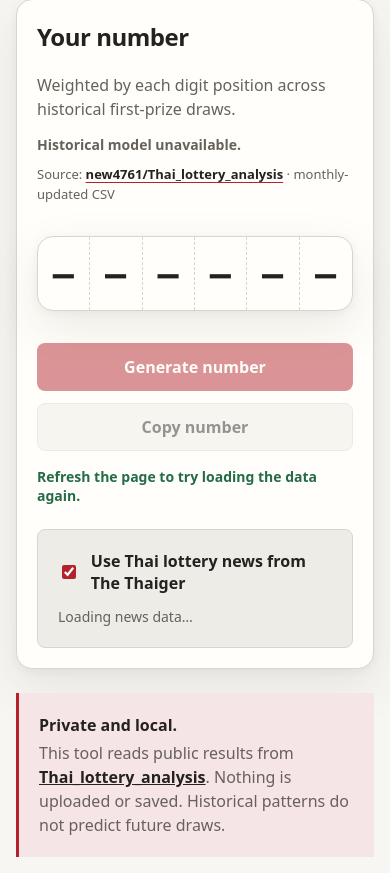
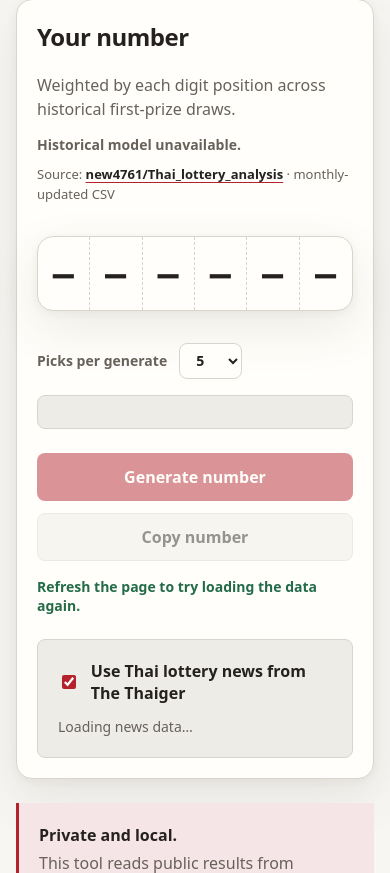
Before and after one commit to new4761/new4761.github.io, a PHP site: page /tools/lottery/ in a window 390 px wide. Shown: the part 492-1365 px from the top of the page. Run offline with PHP 8.4, Linux system fonts and the light colour scheme.

Commit message:
feat(lottery): multi-number generate with 1/3/5/10 picks
Adds a 'Picks per generate' selector (default 5) that drives the generate
button to produce N numbers in one click. The first pick stays in the
hero number-output for visual continuity; the rest render as a numbered
list (1., 2., ...) in a responsive grid under the controls. Copy button
writes all picks newline-joined to the clipboard when N > 1, or just the
single number when N = 1 (no list). News toggle is respected per pick
because every pick flows through generateModelLotteryNumber(activeModel)
which already carries the bias.

Refs #1 (B.6).

🤖 Generated with [OpenCode](https://opencode.ai) (Glm-5.2)

Co-authored-by: Orca <help@stably.ai>

```diff
--- a/app.mjs
+++ b/app.mjs
@@ -2,7 +2,7 @@ import {
   buildFirstPrizeModel,
   generateModelLotteryNumber,
   applyNewsBias,
-} from "/lottery.mjs?v=3";
+} from "/lottery.mjs?v=5";
 
 const MODEL_URL =
   "https://raw.githubusercontent.com/new4761/Thai_lottery_analysis/main/lottery_results.csv";
@@ -21,6 +21,8 @@ const newsToggleLabel =
   newsToggle && "checked" in newsToggle ? newsToggle : null;
 const newsPanel = document.querySelector("[data-news-panel]");
 const newsPicksContainer = document.querySelector("[data-news-picks]");
+const pickCountSelect = document.querySelector("[data-pick-count]");
+const pickList = document.querySelector("[data-pick-list]");
 
 let historicModel = null;
 let activeModel = null;
@@ -166,10 +168,52 @@ function showNumber(number) {
   status.textContent = "New number generated.";
 }
 
+function pickCount() {
+  if (!pickCountSelect) {
+    return 1;
+  }
+  const value = Number.parseInt(pickCountSelect.value, 10);
+  return Number.isFinite(value) && value >= 1 ? value : 1;
+}
+
+function renderPickList(picks) {
+  if (!pickList) {
+    return;
+  }
+  pickList.replaceChildren();
+  if (picks.length === 0) {
+    pickList.hidden = true;
+    return;
+  }
+  pickList.hidden = false;
+  const fragment = document.createDocumentFragment();
+  picks.forEach((pick) => {
+    const li = document.createElement("li");
+    li.className = "pick-list-item";
+    li.textContent = pick;
+    fragment.appendChild(li);
+  });
+  pickList.appendChild(fragment);
+}
+
 generateButton.addEventListener("click", () => {
-  if (activeModel !== null) {
-    showNumber(generateModelLotteryNumber(activeModel));
+  if (activeModel === null) {
+    return;
   }
+  const count = pickCount();
+  if (count === 1) {
+    const single = generateModelLotteryNumber(activeModel);
+    showNumber(single);
+    renderPickList([]);
+    return;
+  }
+  const picks = [];
+  for (let i = 0; i < count; i += 1) {
+    picks.push(generateModelLotteryNumber(activeModel));
+  }
+  showNumber(picks[0]);
+  renderPickList(picks);
+  status.textContent = `${count} numbers generated.`;
 });
 
 if (newsToggleLabel) {
@@ -179,11 +223,24 @@ if (newsToggleLabel) {
 }
 
 copyButton.addEventListener("click", async () => {
-  const number = output.dataset.value;
+  const primary = output.dataset.value;
+  if (!primary) {
+    return;
+  }
+  const picks = [];
+  if (pickList && !pickList.hidden) {
+    pickList.querySelectorAll(".pick-list-item").forEach((li) => {
+      picks.push(li.textContent.trim());
+    });
+  }
+  const text = picks.length > 0 ? [primary, ...picks].join("\n") : primary;
 
   try {
-    await navigator.clipboard.writeText(number);
-    status.textContent = "Number copied.";
+    await navigator.clipboard.writeText(text);
+    status.textContent =
+      picks.length > 0
+        ? `${picks.length + 1} numbers copied.`
+        : "Number copied.";
   } catch {
     status.textContent =
       "Copy unavailable. Select the number and copy it manually.";
--- a/tool.css
+++ b/tool.css
@@ -280,3 +280,70 @@
   font-weight: 500;
   color: var(--text-secondary);
 }
+
+.pick-controls {
+  display: flex;
+  align-items: center;
+  gap: var(--space-3);
+  margin: var(--space-4) 0;
+}
+
+.pick-count-label {
+  font-size: 0.875rem;
+  font-weight: 600;
+  color: var(--text-secondary);
+}
+
+.pick-count-select {
+  min-height: 36px;
+  padding: var(--space-1) var(--space-3);
+  border: 1px solid var(--border-default);
+  border-radius: var(--radius-control);
+  background: var(--surface-panel);
+  color: var(--text-primary);
+  font: inherit;
+  font-size: 0.875rem;
+  font-weight: 600;
+  cursor: pointer;
+}
+
+.pick-count-select:focus-visible {
+  outline: none;
+  box-shadow: var(--focus-ring);
+}
+
+.pick-list {
+  margin: 0 0 var(--space-6);
+  padding: var(--space-4);
+  list-style: none;
+  border: 1px solid var(--border-default);
+  border-radius: var(--radius-control);
+  background: var(--surface-muted);
+  display: grid;
+  grid-template-columns: repeat(auto-fill, minmax(120px, 1fr));
+  gap: var(--space-2);
+  counter-reset: pick;
+}
+
+.pick-list-item {
+  display: flex;
+  align-items: center;
+  justify-content: center;
+  padding: var(--space-2) var(--space-3);
+  border: 1px solid var(--border-default);
+  border-radius: var(--radius-control);
+  background: var(--surface-panel);
+  font-family: ui-monospace, "SFMono-Regular", Consolas, monospace;
+  font-size: 1.125rem;
+  font-weight: 700;
+  letter-spacing: 0.04em;
+  counter-increment: pick;
+}
+
+.pick-list-item::before {
+  content: counter(pick) ".";
+  margin-right: var(--space-2);
+  color: var(--text-secondary);
+  font-weight: 400;
+  font-size: 0.75rem;
+}
--- a/tools/lottery/index.html
+++ b/tools/lottery/index.html
@@ -78,6 +78,18 @@
           ><span aria-hidden="true">–</span><span aria-hidden="true">–</span>
         </div>
 
+        <div class="pick-controls">
+          <label class="pick-count-label" for="pick-count-input">Picks per generate</label>
+          <select id="pick-count-input" class="pick-count-select" data-pick-count>
+            <option value="1">1</option>
+            <option value="3">3</option>
+            <option value="5" selected>5</option>
+            <option value="10">10</option>
+          </select>
+        </div>
+
+        <ol class="pick-list" data-pick-list hidden aria-live="polite" aria-label="Generated picks"></ol>
+
         <div class="button-row">
           <button
             class="button button-primary"
@@ -146,6 +158,6 @@
     <footer>
       <p>No tracking. No data leaves your browser.</p>
     </footer>
-    <script type="module" src="/app.mjs?v=4"></script>
+    <script type="module" src="/app.mjs?v=5"></script>
   </body>
 </html>
```
